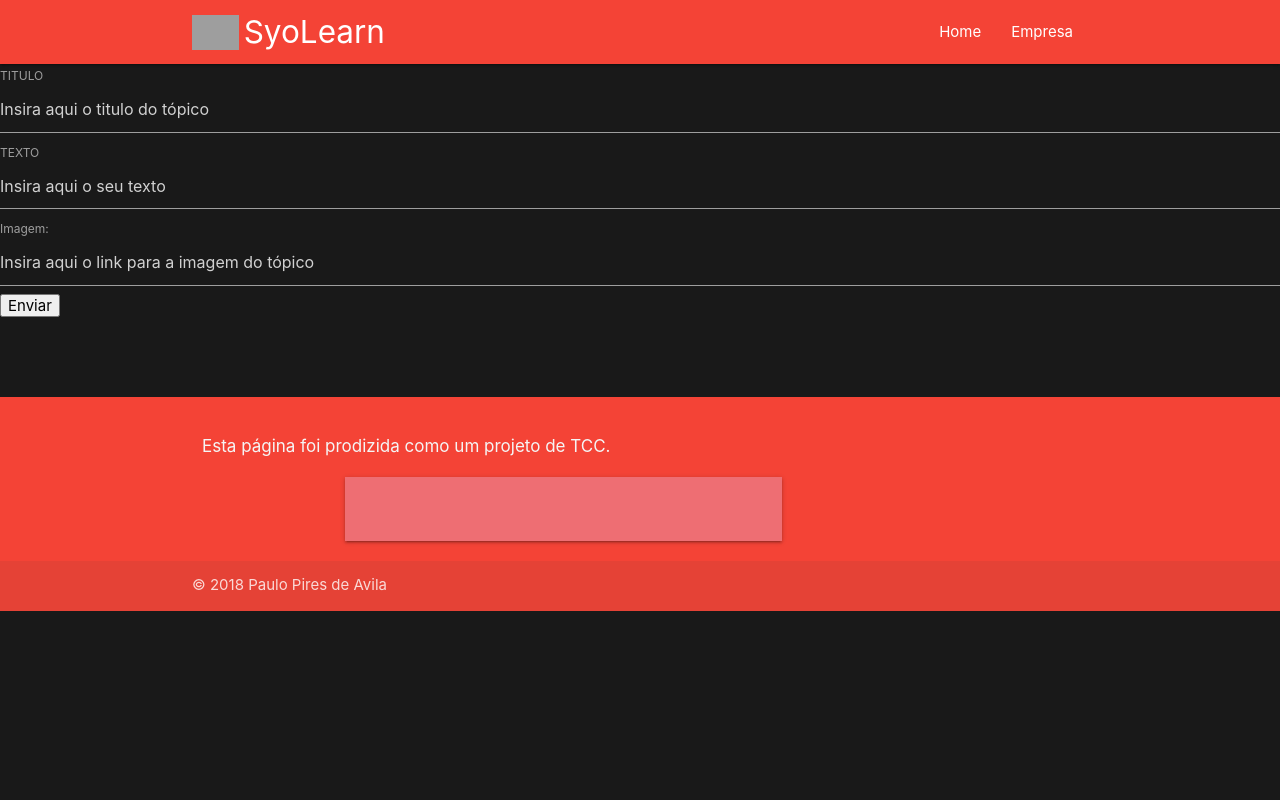
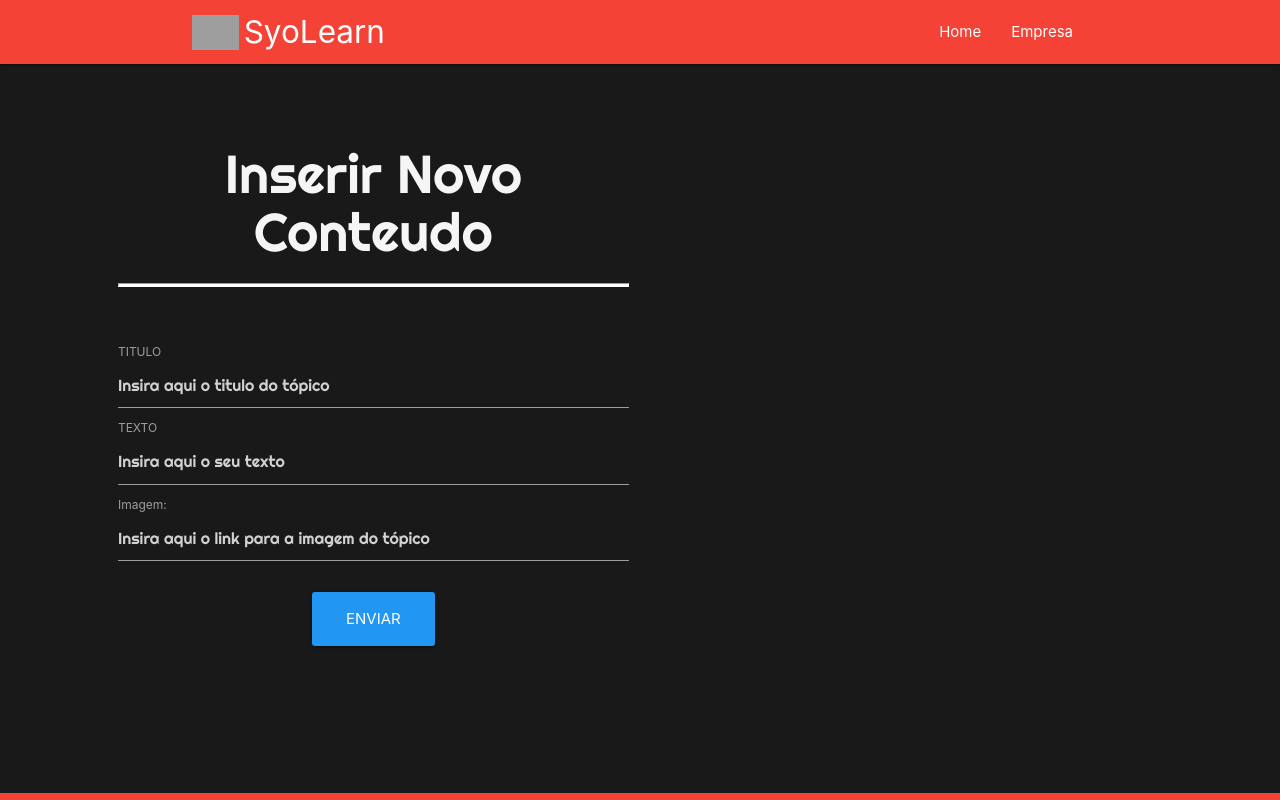
Before and after one commit to Pauloasdf/ReactProject, a React (Create React App) app: page /insert in a window 1280 px wide. Shown: the top 800 px of the page. Built offline with nearby package versions, Linux system fonts and the light colour scheme; grey boxes are pictures that could not be loaded.

Commit message:
Melhorias visuais e Tela de Inserção de Conteúdo

```diff
--- a/src/App.css
+++ b/src/App.css
@@ -102,6 +102,11 @@ h1{
   color:#FFFFFF;
 }
 
+.input-inserir{
+  font-family: 'Righteous', cursive;
+  color:#FFFFFF;
+}
+
 .span-input-label-pesquisa{
   color: #FFFFFF;
   font-family: 'Righteous', cursive;
@@ -159,6 +164,10 @@ h1{
   color:#f5f5f5;
   font-family: 'Righteous', cursive;
 }
+h2{
+  color:#f5f5f5;
+  font-family: 'Righteous', cursive;
+}
   hr{
     border-bottom: 3px solid #FFFFFF;
   }
@@ -197,6 +206,21 @@ h1{
    }
 
    .imagem-cartao-pequena{
-     height: 100$;
+     height: 100%;
 
    }
+
+   @media (max-width: 600px) {
+    .menulateraldireito{display: none;}
+  }
+   @media (max-height: 500px) {
+    .divinvisivel{display: inline-block;}
+  }
+
+  .row-inserir-conteudo{
+    height: 100%;
+  }
+
+input{
+  color: white
+}
--- a/src/js/conteudo/bloco-conteudo.jsx
+++ b/src/js/conteudo/bloco-conteudo.jsx
@@ -65,6 +65,8 @@ class BlocoConteudo extends React.Component{
                 <div className="row">
                     <Conteudo conteudos={this.state.conteudos}/>
                 </div>
+                <br></br><br></br>
+
             </div>
         )
     }
--- a/src/js/conteudo/conteudo.jsx
+++ b/src/js/conteudo/conteudo.jsx
@@ -1,6 +1,5 @@
 import React from 'react';
 //import ReactDOM from 'react-dom';
-import aaa from '../../img/download.png';
 
 class Conteudo extends React.Component{
   render(
--- a/src/pages/App.js
+++ b/src/pages/App.js
@@ -6,17 +6,34 @@ import BlocoConteudo from '../js/conteudo/bloco-conteudo';
 import DemoCarousel from '../js/conteudo/carousel'
 import Sidemenu from '../js/conteudo/menu-ancora';
 
-
+function abrirPagina(){
+    window.open('http://localhost:3000/insert')
+}
 export default class App extends React.Component{
     render() {
         return(
                     <div className="row ">
-                        <div className="col s9 pagina_central">
+                        <div className="col s12 m9 l9 pagina_central">
                             <DemoCarousel />
                             <BlocoConteudo />
                         </div>
-                        <div className="col s3 menu_ancora">
+                        <div className="col s3 menu_ancora menulateraldireito">
                             <Sidemenu />
+                        </div>
+                        <div className="row">
+                            <div className="col s12 m12 l12">
+                                <div className="texto-inserir">
+                                    <div className="col s9 m9 l9">
+                                    <br></br><br></br>
+                                        <h5>Não encontrou o que procurava?<br></br>
+                                        Ajude-nos a expandir a base inserindo um novo tópico :)</h5>
+                                    </div>
+                                    <div className="col s3 m3 l3">
+                                    <br></br><br></br><br></br>
+                                        <a className="waves-effect waves-light btn-large blue" onClick={abrirPagina}>Inserir</a>
+                                    </div>
+                                </div>
+                            </div>
                         </div>
                     </div>
               )
--- a/src/pages/Inserirconteudo.js
+++ b/src/pages/Inserirconteudo.js
@@ -14,8 +14,6 @@ export default class InserirConteudo extends React.Component {
     this.handleSubmit = this.handleSubmit.bind(this);
 
   }
-
-
 
   handleInputChange(event) {
     const target = event.target;
@@ -50,41 +48,70 @@ export default class InserirConteudo extends React.Component {
 
   render() {
     return (
-      <form onSubmit={this.handleSubmit}>
+      <div className="row row-inserir-conteudo">
+
+        <div className="divinvisivel">
+          <br></br><br></br>
+        </div>
+
+        <div className="col s1 m1 l1"></div>
+        <div className="col 10 m10 l5">
+        <center><h2>Inserir Novo Conteudo</h2></center><hr></hr><br></br>
+
+
+        <form onSubmit={this.handleSubmit}><br></br>
           <label>
             TITULO
             <input
+              className="input-inserir"
               name="titulo"
               type="text"
               placeholder ="Insira aqui o titulo do tópico"
               checked={this.state.titulo}
-            onChange={this.handleInputChange} />
+              onChange={this.handleInputChange}
+              required />
           </label>
           <br />
           <label>
             TEXTO
             <input
+              className="input-inserir"
               name="texto"
               type="text"
               placeholder ="Insira aqui o seu texto"
               value={this.state.texto}
-            onChange={this.handleInputChange} />
+              onChange={this.handleInputChange}
+              required/>
           </label>
           <label>
             Imagem:
             <input
+              className="input-inserir"
               name="imagem"
               type="text"
               placeholder ="Insira aqui o link para a imagem do tópico"
               value={this.state.imagem}
-            onChange={this.handleInputChange} />
+              onChange={this.handleInputChange}
+              required/>
           </label>
-        <input
+
+          <br></br>
+          <br></br>
+          <center><input
+              className="waves-effect waves-light btn-large blue botao-insert"
               name="submit"
               type="submit"
               value ="Enviar"
           />
+          </center>
         </form>
+
+        <div className="divinvisivel">
+          <br></br><br></br><br></br>
+        </div>
+        </div>
+
+      </div>
     );
   }
 }
--- a/src/pages/content.js
+++ b/src/pages/content.js
@@ -15,8 +15,10 @@ export default class ContentLoad extends React.Component{
                                 <br></br>
                                 <p>{this.props.texto}</p>
                                 <br></br>
+                                <center><a className="waves-effect waves-light btn-large blue botao-insert">Atualizar Conteudo</a></center>
                             </div>
                         </div>
-                    </div>              )
+                    </div>
+                    )
              }
 }
```
Lines whose indentation alone changed are shown as unchanged.
